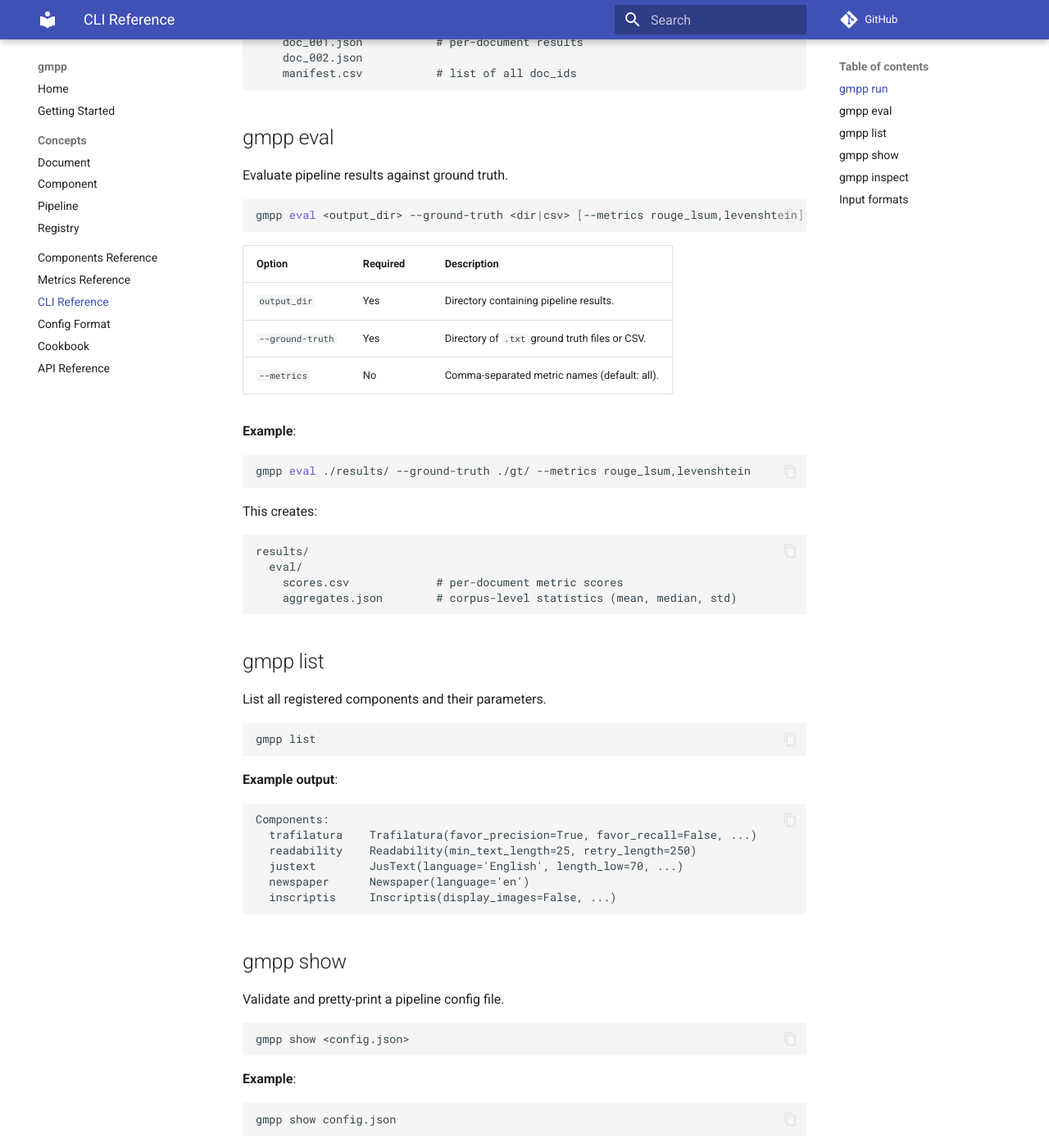
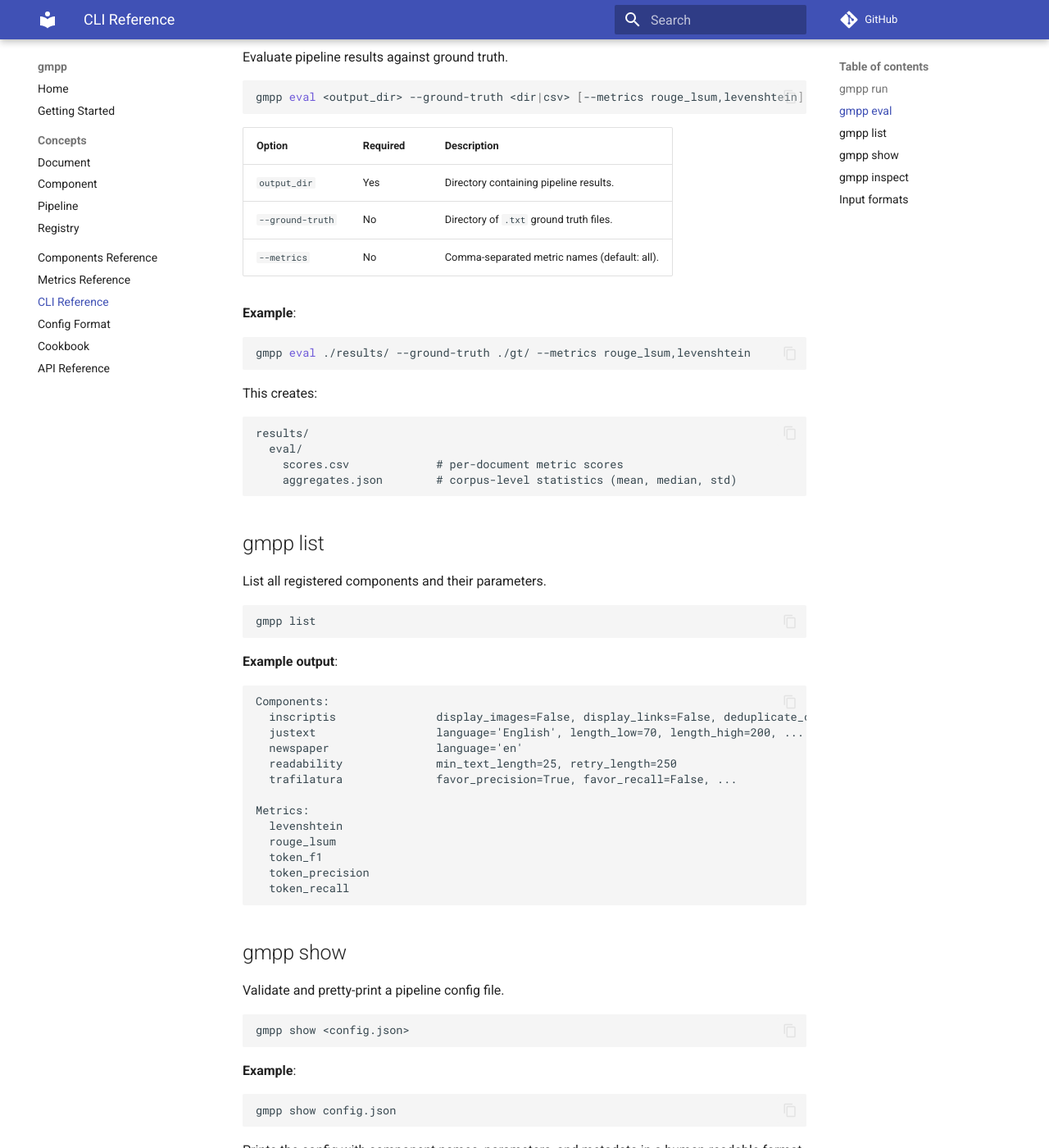
Before and after one commit to ghxm/gmpp, an MkDocs documentation site: the page built from docs/cli.md, in a window 1280 px wide and 1400 px high, scrolled down 968 px. Shown: the whole window at 82% size. Built offline with MkDocs 1.6.1 and Material for MkDocs 9.7.7, drawn with Linux system fonts in a browser that asks for light colours; comment, search, counter and statistics services are not loaded; some of the changed text lies outside the part shown.

````diff
--- a/docs/cli.md
+++ b/docs/cli.md
@@ -52,7 +46,7 @@ gmpp eval <output_dir> --ground-truth <dir|csv> [--metrics rouge_lsum,levenshtei
 | Option           | Required | Description                                        |
 |------------------|----------|----------------------------------------------------|
 | `output_dir`     | Yes      | Directory containing pipeline results.             |
-| `--ground-truth` | Yes      | Directory of `.txt` ground truth files or CSV.     |
+| `--ground-truth` | No       | Directory of `.txt` ground truth files.            |
 | `--metrics`      | No       | Comma-separated metric names (default: all).       |
 
 **Example**:
@@ -82,11 +76,18 @@ gmpp list
 
 ```
 Components:
-  trafilatura    Trafilatura(favor_precision=True, favor_recall=False, ...)
-  readability    Readability(min_text_length=25, retry_length=250)
-  justext        JusText(language='English', length_low=70, ...)
-  newspaper      Newspaper(language='en')
-  inscriptis     Inscriptis(display_images=False, ...)
+  inscriptis               display_images=False, display_links=False, deduplicate_captions=False
+  justext                  language='English', length_low=70, length_high=200, ...
+  newspaper                language='en'
+  readability              min_text_length=25, retry_length=250
+  trafilatura              favor_precision=True, favor_recall=False, ...
+
+Metrics:
+  levenshtein
+  rouge_lsum
+  token_f1
+  token_precision
+  token_recall
 ```
 
 ## gmpp show
````
Also changed, not shown: other parts of docs/cli.md (+2 -8 lines), README.md (+6 -7 lines), docs/config.md (+2 -1 lines), docs/cookbook.md (+1 -1 lines), docs/getting-started.md (+4 -2 lines), 1 other file.
